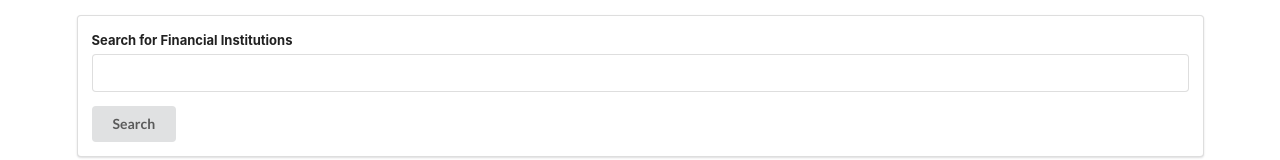
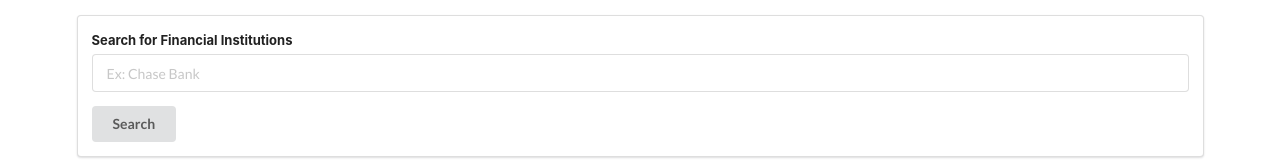
Before and after one commit to jordanduran/Ninth-Wave, a React (Create React App) app: page / in a window 1280 px wide. Shown: the top 160 px of the page. Built offline with nearby package versions, Linux system fonts and the light colour scheme.

Commit message:
searchbar placeholder

```diff
--- a/src/components/SearchBar/SearchBar.js
+++ b/src/components/SearchBar/SearchBar.js
@@ -64,6 +64,7 @@ export default class SearchBar extends Component {
               onChange={e => {
                 this.handleOnChange(e.target.value);
               }}
+              placeholder='Ex: Chase Bank'
               className='prompt'
             />
           </div>
```
